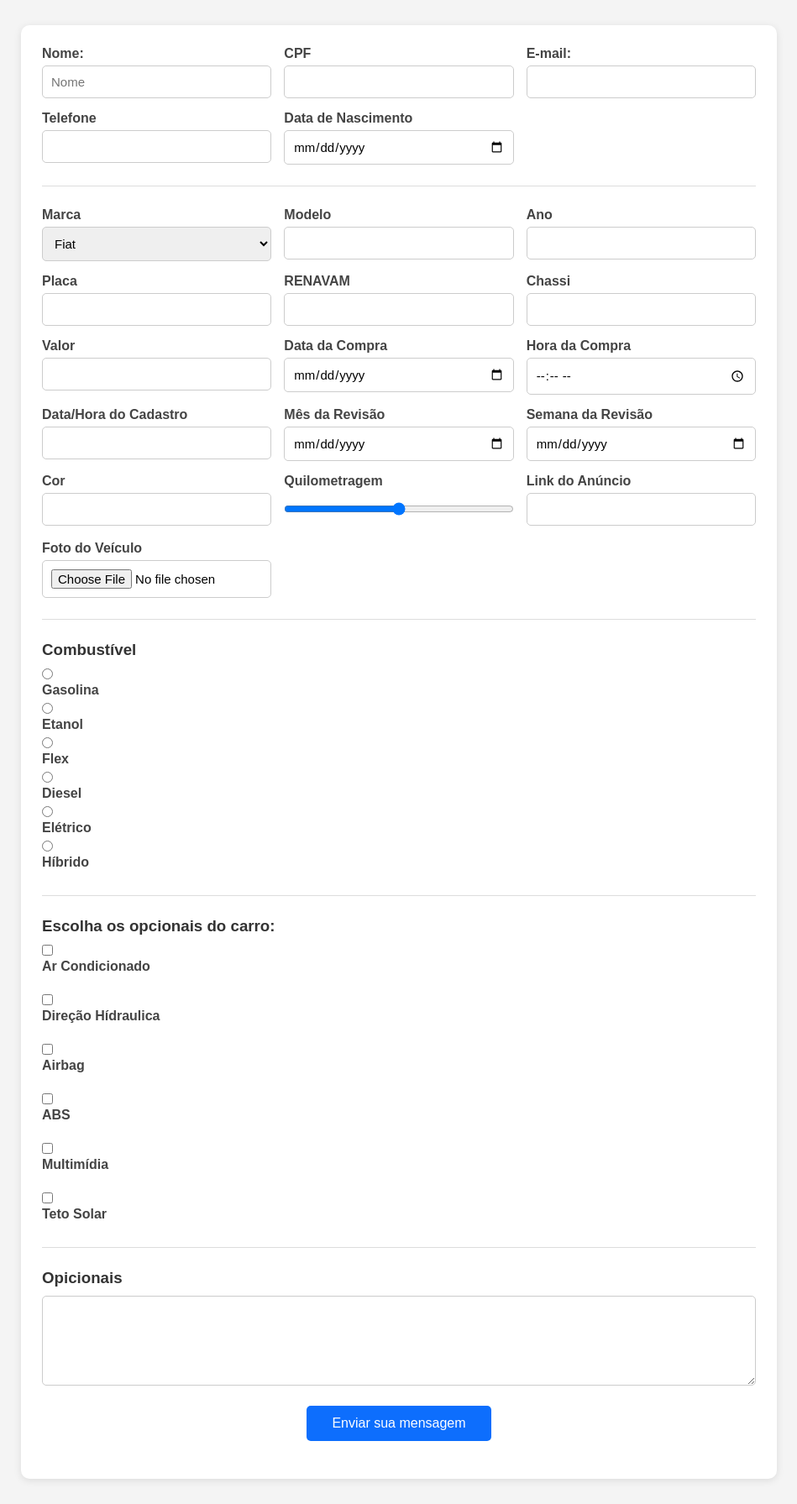
After one commit to Israel2206/estudos-de-php, a PHP site: page /atv2/atv.html in a window 1280 px wide. The commit adds this page. Shown: the whole page at 84% size, without its empty margins (165-1114 px from the left). Run offline with PHP 8.4, Linux system fonts and the light colour scheme.

Commit message:
Add files via upload

```diff
--- /dev/null
+++ b/lp2/atv1/atv2/atv.html
@@ -0,0 +1,185 @@
+<!DOCTYPE html>
+<html lang="pt-br">
+<head>
+    <meta charset="UTF-8">
+    <meta name="viewport" content="width=device-width, initial-scale=1.0">
+    <title>veimkulum</title>
+    <link rel="stylesheet" href="style.css">
+</head>
+<body>
+
+    <form action="atv1.php" method="post" enctype="multipart/form-data">
+
+        <div class="dados">
+            <div>
+                <label for="nome">Nome:</label>
+                <input type="text" id="nome" name="nome" placeholder="Nome">
+            </div>
+
+            <div>
+                <label for="cpf">CPF</label>
+                <input type="text" name="cpf" id="cpf">
+            </div>
+
+            <div>
+                <label for="email">E-mail:</label>
+                <input type="email" id="email" name="email">
+            </div>
+
+            <div>
+                <label for="telefone">Telefone</label>
+                <input type="tel" name="telefone" id="telefone">
+            </div>
+
+            <div>
+                <label for="data_nasc">Data de Nascimento</label>
+                <input type="date" name="data_nasc" id="data_nasc">
+            </div>
+        </div>
+
+        <hr>
+
+        <div>
+
+            <div>
+                <label for="Marca">Marca</label>
+                <select name="Marca" id="Marca">
+                    <option value="Fiat">Fiat</option>
+                    <option value="Ford">Ford</option>
+                    <option value="Uno">Uno</option>
+                    <option value="Outro">Outro</option>
+                </select>
+            </div>
+
+            <div>
+                <label for="Modelo">Modelo</label>
+                <input type="text" id="modelo" name="modelo">
+            </div>
+
+            <div>
+                <label for="Ano">Ano</label>
+                <input type="number" id="ano" name="ano" />
+            </div>
+            <div>
+                <label for="Placa">Placa</label>
+                <input type="text" id="placa" name="placa" />
+            </div>
+            <div>
+                <label for="RENAVAM">RENAVAM</label>
+                <input type="text" id="renavam" name="renavam"/>
+            </div>
+            <div>
+                <label for="Chassi">Chassi</label>
+                <input type="text" id="chassi" name="chassi"/>
+            </div>
+            <div>
+                <label for="Valor">Valor</label>
+                <input type="text" id="valor" name="valor">
+            </div>
+            <div>
+                <label for="Data_de_compra">Data da Compra</label>
+                <input type="date"id="data_c" name="data_c">
+            </div>
+            <div>
+                <label for="Hora da Compra">Hora da Compra</label>
+                <input type="time" $id="hora_c" name="hora_c">
+            </div>
+            <div>
+                <label for="Data/Hora do Cadastro">Data/Hora do Cadastro</label>
+                <input type="datetime" id="datah" name="datah">
+            </div>
+            <div>
+                <label for="Mês da Revisão">Mês da Revisão</label>
+                <input type="date" id="mesr" name="mesr">
+            </div>
+            <div>
+                <label for="Semana da Revisão">Semana da Revisão</label>
+                <input type="date" id="semana" name="semana">
+            </div>
+            <div>
+                <label for="Cor">Cor</label>
+                <input type="text" id="cor" name="cor">
+            </div>
+            <div>
+                <label for="Quilometragem">Quilometragem</label>
+                <input type="range" id="km" name="km">
+            </div>
+            <div>
+                <label for="Link do Anúncio">Link do Anúncio</label>
+                <input type="text" id="link" name="link">
+            </div>
+            <div>
+                <label for="Foto do Veículo">Foto do Veículo</label>
+                <input type="file" id="file" name="file">
+            </div>
+
+        </div>
+        <hr>
+
+        <div>
+            <div>
+                <h3>Combustível</h3>
+
+                <input type="radio" id="gasolina" name="combustivel" value="gasolina">
+                <label for="gasolina">Gasolina</label>
+
+                <input type="radio" id="etanol" name="combustivel" value="etanol">
+                <label for="etanol">Etanol</label>
+
+                <input type="radio" id="flex" name="combustivel" value="flex">
+                <label for="flex">Flex</label>
+
+                <input type="radio" id="diesel" name="combustivel" value="diesel">
+                <label for="diesel">Diesel</label>
+
+                <input type="radio" id="eletrico" name="combustivel" value="eletrico">
+                <label for="eletrico">Elétrico</label>
+
+                <input type="radio" id="hibrido" name="combustivel" value="hibrido">
+                <label for="hibrido">Híbrido</label>
+            </div>
+        </div>
+
+        <hr>
+
+        <div>
+            <div>
+                <h3>Escolha os opcionais do carro:</h3>
+
+                <input type="checkbox" name="opcionais" value="ar-condicionado">
+                <label for="ar">Ar Condicionado</label><br>
+
+                <input type="checkbox" name="opcionais" value="direcao-eletrica">
+                <label for="trava">Direção Hídraulica</label><br>
+
+                <input type="checkbox" name="opcionais" value="airbag">
+                <label for="teto">Airbag</label><br>
+
+                <input type="checkbox"  name="opcionais" value="abs">
+                <label for="teto">ABS</label><br>
+
+                <input type="checkbox" name="opcionais" value="multimidia">
+                <label for="teto">Multimídia</label><br>
+
+                <input type="checkbox" name="opcionais" value="teto-solar">
+                <label for="teto">Teto Solar</label>
+
+            </div>
+        </div>
+
+        <hr>
+
+        <div>
+            <div>
+                <h3>Opicionais</h3>
+                <textarea name="opcionais" id="opcionais" cols="30" rows="5"></textarea>
+            </div>
+        </div>
+
+        <div class="button">
+            <button type="submit">Enviar sua mensagem</button>
+        </div>
+
+    </form>
+</body>
+</html>
--- /dev/null
+++ b/lp2/atv1/atv2/style.css
@@ -0,0 +1,88 @@
+
+* {
+    margin: 0;
+    padding: 0;
+    box-sizing: border-box;
+    font-family: Arial, Helvetica, sans-serif;
+}
+
+body {
+    background: #f4f4f4;
+    padding: 30px;
+}
+
+form {
+    max-width: 900px;
+    margin: auto;
+    background: #fff;
+    padding: 25px;
+    border-radius: 10px;
+    box-shadow: 0 2px 10px rgba(0,0,0,0.1);
+}
+
+h3 {
+    margin-bottom: 10px;
+    color: #333;
+}
+
+.dados,
+form > div {
+    display: grid;
+    grid-template-columns: repeat(auto-fit, minmax(250px, 1fr));
+    gap: 15px;
+    margin-bottom: 20px;
+}
+
+label {
+    display: block;
+    margin-bottom: 5px;
+    font-weight: bold;
+    color: #444;
+}
+
+input,
+select,
+textarea {
+    width: 100%;
+    padding: 10px;
+    border: 1px solid #ccc;
+    border-radius: 5px;
+    font-size: 15px;
+}
+
+textarea {
+    resize: vertical;
+}
+
+input[type="radio"],
+input[type="checkbox"] {
+    width: auto;
+    margin-right: 5px;
+}
+
+hr {
+    margin: 25px 0;
+    border: none;
+    border-top: 1px solid #ddd;
+}
+
+.button {
+    display: flex;
+    justify-content: center;
+    margin-top: 20px;
+}
+
+button {
+    background: #0d6efd;
+    color: white;
+    border: none;
+    padding: 12px 30px;
+    border-radius: 5px;
+    cursor: pointer;
+    font-size: 16px;
+    transition: 0.3s;
+}
+
+button:hover {
+    background: #0b5ed7;
+}
```
Also changed, not shown: lp2/atv1/atv1 copy.php (added, +184 -0 lines), lp2/atv1/atv2/atv1.php (added, +211 -0 lines), lp2/atv1/ukeage.php (+19 -16 lines).
